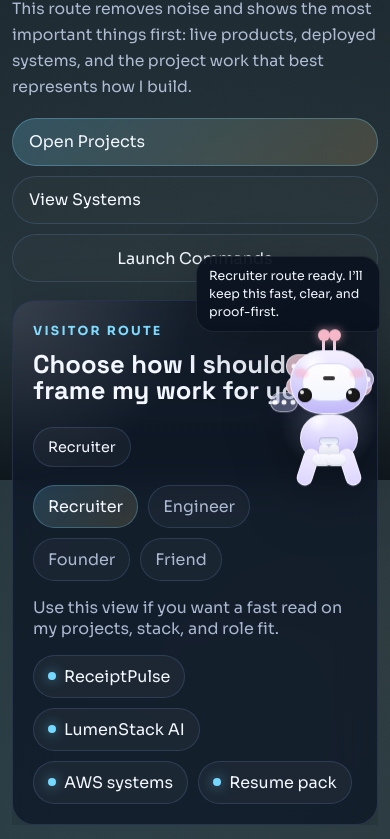
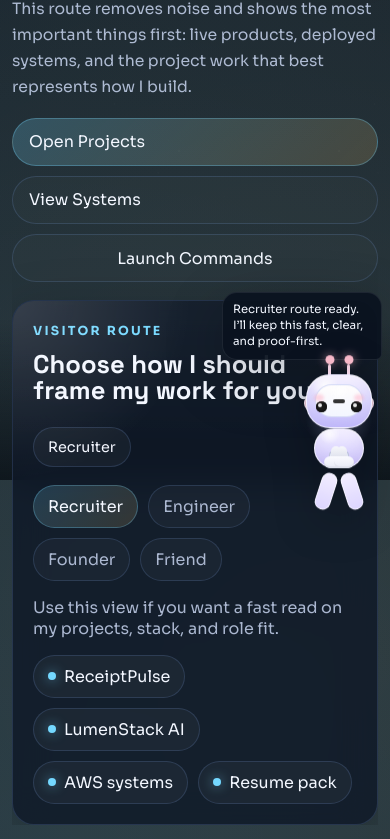
Before and after one commit to agarwalujala3-lang/ujala-portfolio, a plain HTML site: page index.html in a window 390 px wide. Shown: the part 364-1203 px from the top of the page. Drawn offline with Linux system fonts and the light colour scheme.

Commit message:
Refine portfolio mobile Pico layout

```diff
--- a/script.js
+++ b/script.js
@@ -1109,6 +1109,7 @@ function renderCommandList(query) {
 }
 
 function initMotionPolish() {
+  const touchUi = isTouchUi();
   const spotlightTargets = document.querySelectorAll(
     ".panel, .project-card, .route-card, .contact-card, .system-card, .resume-card, .trait-card, .direction-card, .signal-card, .story-card"
   );
@@ -1118,6 +1119,7 @@ function initMotionPolish() {
       return;
     }
 
+    if (!touchUi) {
       item.addEventListener("pointermove", (event) => {
         const rect = item.getBoundingClientRect();
         const x = ((event.clientX - rect.left) / rect.width) * 100;
@@ -1130,9 +1132,17 @@ function initMotionPolish() {
         item.style.removeProperty("--spot-x");
         item.style.removeProperty("--spot-y");
       });
+    } else {
+      item.style.setProperty("--spot-x", "50%");
+      item.style.setProperty("--spot-y", "24%");
+    }
 
     item.dataset.motionBound = "true";
   });
+}
+
+function isTouchUi() {
+  return window.matchMedia("(max-width: 760px), (hover: none), (pointer: coarse)").matches;
 }
 
 function bindPageTransitions() {
@@ -1171,6 +1181,7 @@ function handleViewportChange() {
   if (topbar) {
     topbar.classList.toggle("is-compact", window.scrollY > 20);
   }
+  document.body.classList.toggle("is-touch-ui", isTouchUi());
   updateScrollProgress();
 }
 
--- a/styles.css
+++ b/styles.css
@@ -2089,6 +2089,21 @@ body::after {
     border-radius: 28px;
   }
 
+  .brand {
+    gap: 8px;
+  }
+
+  .brand__mark {
+    width: 38px;
+    height: 38px;
+    font-size: 0.82rem;
+  }
+
+  .brand__text {
+    font-size: 0.9rem;
+    letter-spacing: 0.08em;
+  }
+
   h1 {
     max-width: 11ch;
     margin-bottom: 12px;
@@ -2125,6 +2140,10 @@ body::after {
   .topbar__actions .pill-btn {
     min-height: 42px;
     padding: 10px 14px;
+  }
+
+  .topbar__actions .pill-btn {
+    min-width: 0;
   }
 
   .topnav {
@@ -2138,6 +2157,35 @@ body::after {
     padding: 9px 12px;
     white-space: nowrap;
     scroll-snap-align: start;
+  }
+
+  .command-palette {
+    padding-top: 8vh;
+    padding-inline: 8px;
+  }
+
+  .command-palette__panel {
+    width: calc(100vw - 16px);
+    max-height: min(82dvh, 760px);
+    padding: 14px;
+    border-radius: 22px;
+  }
+
+  .command-palette__input {
+    margin-bottom: 12px;
+    padding: 14px 15px;
+    border-radius: 16px;
+    font-size: 0.95rem;
+  }
+
+  .command-list {
+    max-height: min(62dvh, 560px);
+    padding-right: 0;
+  }
+
+  .command-item {
+    padding: 12px 14px;
+    border-radius: 16px;
   }
 
   .hero-grid,
@@ -2263,52 +2311,131 @@ body::after {
   }
 
   .pico {
-    right: 10px;
-    bottom: 10px;
+    right: 8px;
+    bottom: calc(env(safe-area-inset-bottom, 0px) + 8px);
+    gap: 8px;
   }
 
   .pico__bubble {
-    max-width: 184px;
-    padding: 10px 12px;
-    font-size: 0.78rem;
-    line-height: 1.45;
+    max-width: min(160px, calc(100vw - 92px));
+    padding: 9px 10px;
+    font-size: 0.72rem;
+    line-height: 1.38;
+    border-radius: 15px 15px 6px 15px;
+    display: -webkit-box;
+    -webkit-line-clamp: 3;
+    -webkit-box-orient: vertical;
+    overflow: hidden;
   }
 
   .pico__shell {
-    width: 102px;
-    height: 126px;
+    width: 86px;
+    height: 104px;
+    filter: drop-shadow(0 14px 22px rgba(0, 0, 0, 0.24));
+  }
+
+  .pico__halo {
+    top: 16px;
+    width: 72px;
+    height: 72px;
+    opacity: 0.7;
   }
 
   .pico__head {
-    width: 78px;
-    height: 64px;
+    width: 66px;
+    height: 54px;
+    border-radius: 24px;
+  }
+
+  .pico__face {
+    inset: 9px 8px 10px;
+    border-radius: 20px;
+  }
+
+  .pico__eyes {
+    top: 16px;
+    gap: 24px;
+  }
+
+  .pico__eyes span {
+    width: 11px;
+    height: 11px;
+  }
+
+  .pico__mouth {
+    bottom: 13px;
+  }
+
+  .pico__cheeks {
+    bottom: 15px;
+    gap: 30px;
+  }
+
+  .pico__cheeks span {
+    width: 10px;
+    height: 7px;
   }
 
   .pico__body {
-    width: 58px;
-    height: 46px;
-    top: 64px;
+    width: 50px;
+    height: 40px;
+    top: 54px;
+    border-radius: 20px;
   }
 
   .pico__leg--left {
-    left: 31px;
+    left: 25px;
   }
 
   .pico__leg--right {
-    right: 31px;
+    right: 25px;
   }
 
   .pico__foot--left {
-    left: 24px;
+    left: 18px;
   }
 
   .pico__foot--right {
-    right: 24px;
+    right: 18px;
   }
 
   .pico__ear {
-    width: 20px;
+    top: 20px;
+    width: 18px;
+    height: 18px;
+  }
+
+  .pico__antenna {
+    top: -10px;
     height: 20px;
+  }
+
+  .pico__antenna::after {
+    width: 9px;
+    height: 9px;
+  }
+
+  .pico__antenna--left {
+    left: 22px;
+  }
+
+  .pico__antenna--right {
+    right: 22px;
+  }
+
+  .pico__chat {
+    display: none;
+  }
+
+  .modal-shell {
+    padding: 10px;
+  }
+
+  .modal-card {
+    width: 100%;
+    max-height: calc(100dvh - 20px);
+    padding: 18px 16px;
+    border-radius: 22px;
   }
 
   .pico__chat--one {
```
Lines whose indentation alone changed are shown as unchanged.
